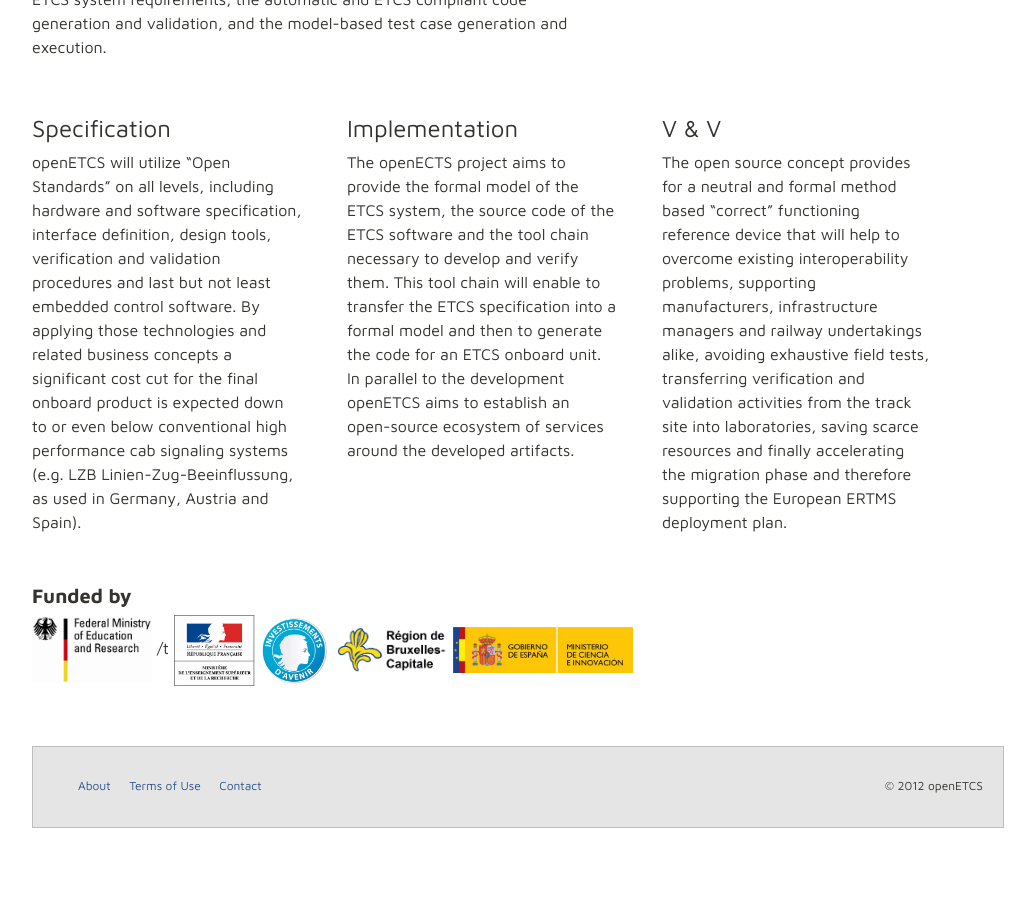
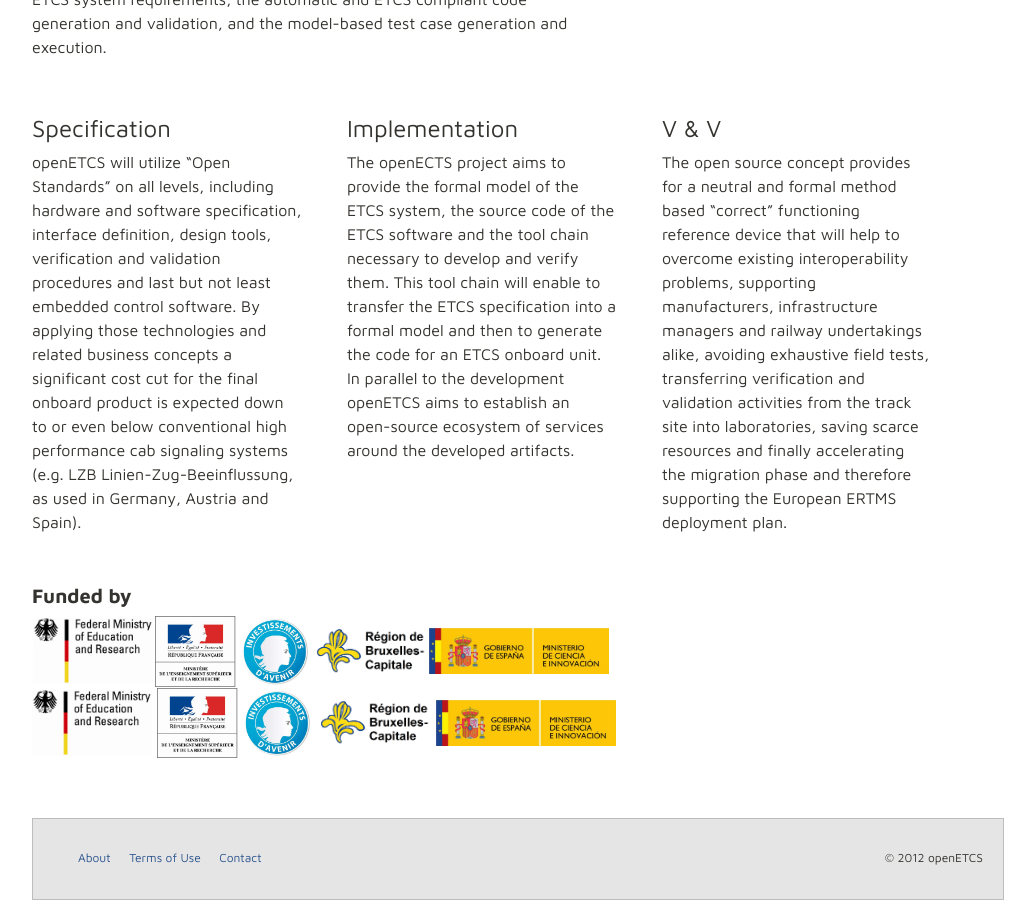
Before and after one commit to openETCS/openetcs.github.com, a Jekyll site: the page built from testDesign.html, in a window 1280 px wide and 900 px high, scrolled down 596 px. Shown: the whole window, without its empty margins (123-1158 px from the left). Built offline with Jekyll 4.4.1, drawn with Linux system fonts in a browser that asks for light colours; before the commit the page ends 1424 px from its top, so only the background shows below that.

Commit message:
Update testDesign.html

```diff
--- a/testDesign.html
+++ b/testDesign.html
@@ -52,10 +52,20 @@ title: European Train Control System. Open Proof. Open Source.
 
 
 <h2>Funded by</h2>
-       <img src="/images/sponsors/germany_logo.png" style="max-width: 120px" />
-       /t
-         <img src="/images/sponsors/france_logo.png" style="max-width: 160px" />
-       <img src="/images/sponsors/brussels_logo.png" style="max-width: 110px" />
+
+<table border="0">
+<tr>
+
+    <td>    <img src="/images/sponsors/germany_logo.png" style="max-width: 120px" /> </td>
+    <td>    <img src="/images/sponsors/france_logo.png" style="max-width: 160px" /> </td>
+    <td>    <img src="/images/sponsors/brussels_logo.png" style="max-width: 110px" /> </td>
+    <td>    <img src="/images/sponsors/spain_logo.png" style="max-width: 180px" /> </td>
+</tr>
+</table>
+
+        <img src="/images/sponsors/germany_logo.png" style="max-width: 120px" />
+        <img src="/images/sponsors/france_logo.png" style="max-width: 160px" />
+        <img src="/images/sponsors/brussels_logo.png" style="max-width: 110px" />
         <img src="/images/sponsors/spain_logo.png" style="max-width: 180px" />
 
 
```
